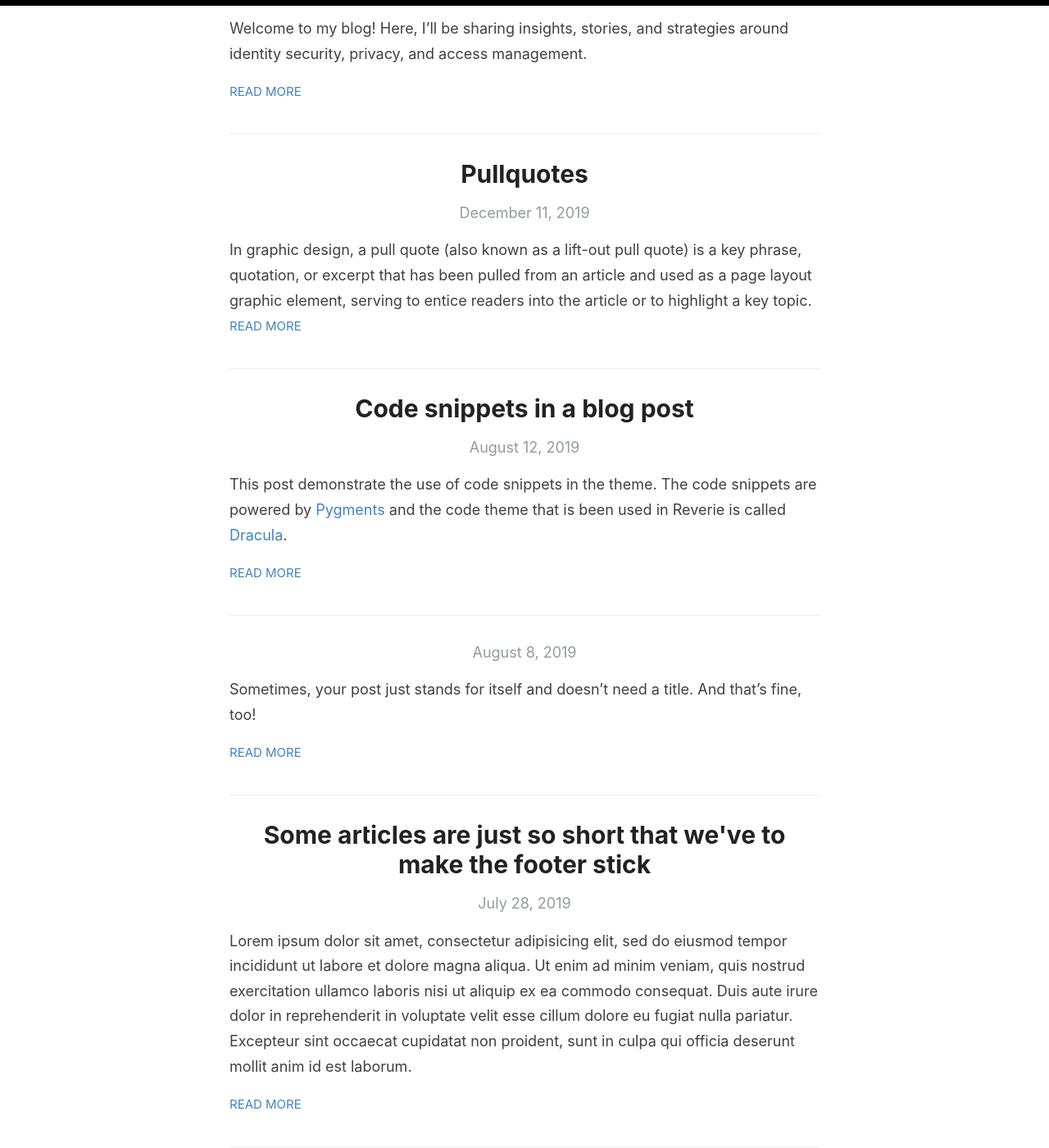
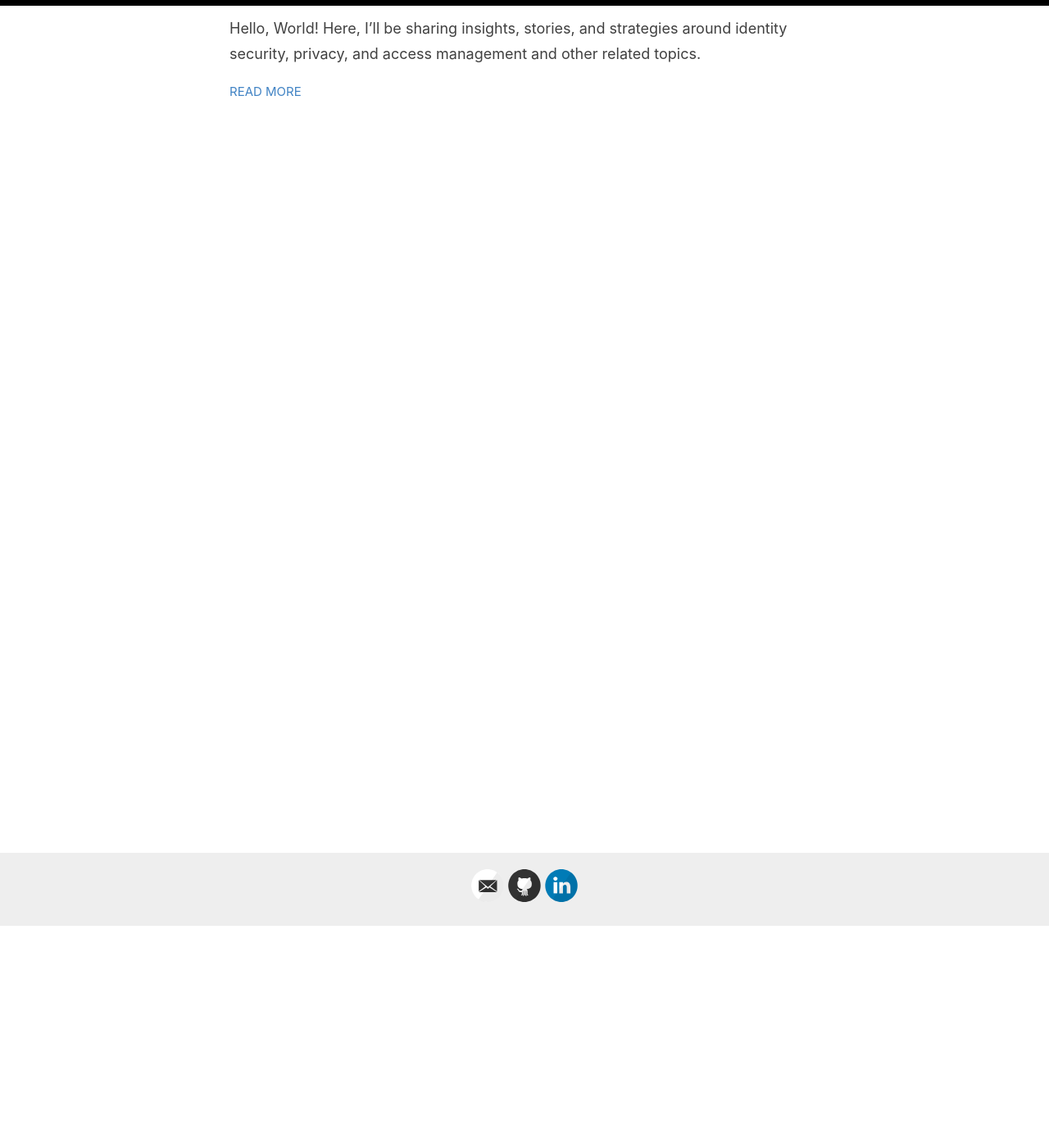
Before and after one commit to IAM-Jah/github.io, a Jekyll site: the page built from index.html, in a window 1280 px wide and 1400 px high, scrolled down 271 px. Shown: the whole window at 82% size. Built offline with Jekyll 4.4.1, drawn with Linux system fonts in a browser that asks for light colours; the list of posts is cut into pages by our own code; some of the changed text lies outside the part shown.

Commit message:
Update config and admin files

````diff
--- a/_config.yml
+++ b/_config.yml
@@ -12,7 +12,7 @@
 description: Exploring the future of identity security, privacy, and access management.
 
 # URL of your avatar or profile pic (you could use your GitHub profile pic)
-avatar: /images/8139570.png
+avatar: /images/profile_LI.png
 
 #
 # Flags below are optional
--- a/_layouts/default.html
+++ b/_layouts/default.html
@@ -28,11 +28,10 @@
             </div>
 
             <nav>
-              <a href="{{ site.baseurl }}/">Home</a>
-              <a href="{{ site.baseurl }}/getting-started">Getting Started</a>
+              <a href="{{ site.baseurl }}/">Blog</a>
               <a href="{{ site.baseurl }}/search">Search</a>
               <a href="{{ site.baseurl }}/about">About</a>
-              <a href="{{ site.baseurl }}/archive">Archive</a>
+              <a href="{{ site.baseurl }}/projects">Projects</a>
             </nav>
           </header>
         </div>
--- a/_pages/about.md
+++ b/_pages/about.md
@@ -3,27 +3,3 @@
 title: About
 permalink: /about/
 ---
-
-[Reverie](https://github.com/amitmerchant1990/reverie) is a Jekyll theme which is simple and opinionated. It's actually a fork of [jekyll-now](https://github.com/barryclark/jekyll-now) with some additional features and personal touches which I've implemented to suit my needs for [my blog](https://www.amitmerchant.com).
-
-This is a plug-and-play Jekyll theme which you can use on GitHub Pages without even setting up a local environment.
-
-## Features
-
-- Command-line free fork-first workflow, using GitHub.com to create, customize and post to your blog
-- Fully responsive and mobile optimized base theme
-- Sass/Coffeescript support using Jekyll 2.0
-- Free hosting on your GitHub Pages user site
-- All the SEO goodies comes in-built
-- Markdown blogging
-- Syntax highlighting using Pygments
-    - [Dracula syntax theme](https://draculatheme.com/) included
-- Disqus commenting
-- Google Analytics integration
-- Fuzzy search across blog posts
-- Pagination of posts works out-of-the-box.
-- Categorize posts out-of-the box
-- RSS Feed
-- In-built sitemap
-
-Learn more about it [here](https://github.com/amitmerchant1990/reverie) on how to get started.
--- a/_pages/getting-started.md
+++ /dev/null
@@ -1,51 +0,0 @@
----
-layout: page
-title: Getting started with Reverie
-permalink: /getting-started/
----
-
-### Step 1) Fork Reverie to your User Repository
-
-Fork [this repository](https://github.com/amitmerchant1990/reverie), then rename the repository to `yourgithubusername.github.io`.
-
-Alternatively, you can use [Use this template](https://github.com/amitmerchant1990/reverie/generate) button if you want to create a repository with a clean commit history which will use Reverie as a template.
-
-Your Jekyll blog will often be viewable immediately at <https://yourgithubusername.github.io> (if it's not, you can often force it to build by completing step 2)
-
-### Step 2) Customize and view your site
-
-Enter your site name, description, avatar and many other options by editing the `_config.yml` file. You can easily turn on Google Analytics tracking, Disqus commenting and social icons here.
-
-Making a change to `_config.yml` (or any file in your repository) will force GitHub Pages to rebuild your site with jekyll. Your rebuilt site will be viewable a few seconds later at <https://yourgithubusername.github.io> - if not, give it ten minutes as GitHub suggests and it'll appear soon.
-
-### Step 3) Publish your first blog post
-
-Create a new file called `/_posts/2019-2-13-Hello-World.md` to publish your first blog post. That's all you need to do to publish your first blog post! This [Markdown Cheatsheet](https://github.com/adam-p/markdown-here/wiki/Markdown-Cheatsheet) might come in handy while writing the posts.
-
-> You can add additional posts in the browser on GitHub.com too! Just hit the <kbd>Create new file</kbd> button in `/_posts/` to create new content. Just make sure to include the [front-matter](http://jekyllrb.com/docs/frontmatter/) block at the top of each new blog post and make sure the post's filename is in this format: year-month-day-title.md
-
-## Using Categories in Reverie
-
-You can categorize your content based on `categories` in Reverie. For this, you just need to add `categories` in front matter like below:
-
-For adding single category:
-
-```md
-categories: JavaScript
-```
-
-For adding multiple categories:
-
-```md
-categories: [PHP, Laravel]
-```
-
-The contegorized content can be shown over this URL: <https://yourgithubusername.github.io/categories/>
-
-## RSS
-
-The generated [RSS feed](https://en.wikipedia.org/wiki/RSS) of your blog can be found at <https://yourgithubusername.github.io/feed>. You can see the example RSS feed over [here](https://www.amitmerchant.com/reverie/feed).
-
-## Sitemap
-
-The generated sitemap of your blog can be found at <https://yourgithubusername.github.io/sitemap>. You can see the example sitemap feed over [here](https://www.amitmerchant.com/reverie/sitemap).
--- a/_pages/search.md
+++ b/_pages/search.md
@@ -5,7 +5,7 @@
 ---
 
 <div id="search-container">
-    <input type="text" id="search-input" placeholder="Search through the blog posts...">
+    <input type="text" id="search-input" placeholder="Search through site content">
     <ul id="results-container"></ul>
 </div>
 
--- a/_posts/2019-08-08-no-title-posts.md
+++ /dev/null
@@ -1,6 +0,0 @@
----
-layout: post
-title: ""
-categories: Miscellaneous
----
-Sometimes, your post just stands for itself and doesn't need a title. And that's fine, too!
--- a/_posts/2019-12-11-pullquotes.md
+++ /dev/null
@@ -1,14 +0,0 @@
----
-layout: post
-title:  Pullquotes
-categories: [HTML,Code]
-excerpt: In graphic design, a pull quote (also known as a lift-out pull quote) is a key phrase, quotation, or excerpt that has been pulled from an article and used as a page layout graphic element, serving to entice readers into the article or to highlight a key topic.
----
-
-In graphic design, a pull quote (also known as a lift-out pull quote) is a key phrase, quotation, or excerpt that has been pulled from an article and used as a page layout graphic element, serving to entice readers into the article or to highlight a key topic. {% include pullquote.html quote="It is typically placed in a larger or distinctive typeface and on the same page." %} Pull quotes are often used in magazine and newspaper articles, annual reports, and brochures, as well as on the web. They can add visual interest to text-heavy pages with few images or illustrations.
-
-Placement of a pull quote on a page may be defined in a publication's or website's style guide. Such a typographic device may or may not be aligned with a column on the page. Some designers, for example, choose not to align the quote. In that case, the quotation cuts into two or more columns, as in the example shown. Because the pull quote invites the reader to read about the highlighted material, the pull quote should appear before the text it cites and, generally, fairly close to it.
-
-Pull quotes need not be a verbatim copy of the text being quoted; depending on a publication's house style, pull quotes may be abbreviated for space or paraphrased for clarity, with or without indication.
-
-A disadvantage of pull quotes as a design element is that they can disrupt the reading process of readers invested in reading the text sequentially by drawing attention to ghost fragments out of context. At the other extreme, when pull quotes are used to break up what would otherwise be a formless wall of text, pull quote can serve as visual landmarks to help the reader maintain a sense of sequence and place.
--- /dev/null
+++ b/_posts/2019-7-27-hello-world.md
@@ -0,0 +1,8 @@
+---
+layout: post
+title: "Welcome to My Blog"
+date: 2025-02-01
+categories: introduction
+---
+
+Hello, World! Here, I’ll be sharing insights, stories, and strategies around identity security, privacy, and access management and other related topics.
--- a/_posts/2019-7-27-super-long-article.md
+++ /dev/null
@@ -1,8 +0,0 @@
----
-layout: post
-title: "Welcome to My Blog"
-date: 2025-02-01
-categories: introduction
----
-
-Welcome to my blog! Here, I’ll be sharing insights, stories, and strategies around identity security, privacy, and access management.
--- a/_posts/2019-7-27-this-post-demonstrates-post-content-styles.md
+++ /dev/null
@@ -1,95 +0,0 @@
----
-layout: post
-title: This post demonstrates post content styles
-categories: Miscellaneous
----
-
-Lorem ipsum dolor sit amet, consectetur adipiscing elit. Fusce bibendum neque eget nunc mattis eu sollicitudin enim tincidunt. Vestibulum lacus tortor, ultricies id dignissim ac, bibendum in velit. Praesent varius interdum vehicula. Aenean risus libero, placerat at vestibulum eget, ultricies eu enim. Praesent nulla tortor, malesuada adipiscing adipiscing sollicitudin, adipiscing eget est.
-
-## Some great heading (h2)
-
-Proin convallis mi ac felis pharetra aliquam. Curabitur dignissim accumsan rutrum. In arcu magna, aliquet vel pretium et, molestie et arcu.
-
-Mauris lobortis nulla et felis ullamcorper bibendum. Phasellus et hendrerit mauris. Proin eget nibh a massa vestibulum pretium. Suspendisse eu nisl a ante aliquet bibendum quis a nunc. Praesent varius interdum vehicula. Aenean risus libero, placerat at vestibulum eget, ultricies eu enim. Praesent nulla tortor, malesuada adipiscing adipiscing sollicitudin, adipiscing eget est.
-
-## Another great heading (h2)
-
-Lorem ipsum dolor sit amet, consectetur adipiscing elit. Fusce bibendum neque eget nunc mattis eu sollicitudin enim tincidunt. Vestibulum lacus tortor, ultricies id dignissim ac, bibendum in velit.
-
-### Some great subheading (h3)
-
-Proin convallis mi ac felis pharetra aliquam. Curabitur dignissim accumsan rutrum. In arcu magna, aliquet vel pretium et, molestie et arcu. Mauris lobortis nulla et felis ullamcorper bibendum.
-
-Phasellus et hendrerit mauris. Proin eget nibh a massa vestibulum pretium. Suspendisse eu nisl a ante aliquet bibendum quis a nunc.
-
-### Some great subheading (h3)
-
-Praesent varius interdum vehicula. Aenean risus libero, placerat at vestibulum eget, ultricies eu enim. Praesent nulla tortor, malesuada adipiscing adipiscing sollicitudin, adipiscing eget est.
-
-> This quote will change your life. It will reveal the secrets of the universe, and all the wonders of humanity. Don't misuse it.
-
-Lorem ipsum dolor sit amet, consectetur adipiscing elit. Fusce bibendum neque eget nunc mattis eu sollicitudin enim tincidunt.
-
-### Some great subheading (h3)
-
-Vestibulum lacus tortor, ultricies id dignissim ac, bibendum in velit. Proin convallis mi ac felis pharetra aliquam. Curabitur dignissim accumsan rutrum.
-
-```html
-<html>
-  <head>
-  </head>
-  <body>
-    <p>Hello, World!</p>
-  </body>
-</html>
-```
-
-
-In arcu magna, aliquet vel pretium et, molestie et arcu. Mauris lobortis nulla et felis ullamcorper bibendum. Phasellus et hendrerit mauris.
-
-#### You might want a sub-subheading (h4)
-
-In arcu magna, aliquet vel pretium et, molestie et arcu. Mauris lobortis nulla et felis ullamcorper bibendum. Phasellus et hendrerit mauris.
-
-In arcu magna, aliquet vel pretium et, molestie et arcu. Mauris lobortis nulla et felis ullamcorper bibendum. Phasellus et hendrerit mauris.
-
-#### But it's probably overkill (h4)
-
-In arcu magna, aliquet vel pretium et, molestie et arcu. Mauris lobortis nulla et felis ullamcorper bibendum. Phasellus et hendrerit mauris.
-
-### Oh hai, an unordered list!!
-
-In arcu magna, aliquet vel pretium et, molestie et arcu. Mauris lobortis nulla et felis ullamcorper bibendum. Phasellus et hendrerit mauris.
-
-- First item, yo
-- Second item, dawg
-- Third item, what what?!
-- Fourth item, fo sheezy my neezy
-
-### Oh hai, an ordered list!!
-
-In arcu magna, aliquet vel pretium et, molestie et arcu. Mauris lobortis nulla et felis ullamcorper bibendum. Phasellus et hendrerit mauris.
-
-1. First item, yo
-2. Second item, dawg
-3. Third item, what what?!
-4. Fourth item, fo sheezy my neezy
-
-
-
-## Headings are cool! (h2)
-
-Proin eget nibh a massa vestibulum pretium. Suspendisse eu nisl a ante aliquet bibendum quis a nunc. Praesent varius interdum vehicula. Aenean risus libero, placerat at vestibulum eget, ultricies eu enim. Praesent nulla tortor, malesuada adipiscing adipiscing sollicitudin, adipiscing eget est.
-
-Praesent nulla tortor, malesuada adipiscing adipiscing sollicitudin, adipiscing eget est.
-
-Proin eget nibh a massa vestibulum pretium. Suspendisse eu nisl a ante aliquet bibendum quis a nunc.
-
-### Tables
-
-|Title 1               | Title 2               | Title 3               | Title 4              |
-|--------------------- | --------------------- | --------------------- | ---------------------|
-|lorem                 | lorem ipsum           | lorem ipsum dolor     | lorem ipsum dolor sit|
-|lorem ipsum dolor sit | lorem ipsum dolor sit | lorem ipsum dolor sit | lorem ipsum dolor sit|
-|lorem ipsum dolor sit | lorem ipsum dolor sit | lorem ipsum dolor sit | lorem ipsum dolor sit|
-|lorem ipsum dolor sit | lorem ipsum dolor sit | lorem ipsum dolor sit | lorem ipsum dolor sit|
--- a/_posts/2019-7-28-super-short-article.md
+++ /dev/null
@@ -1,7 +0,0 @@
----
-layout: post
-title: Some articles are just so short that we've to make the footer stick
-categories: Miscellaneous
----
-
-Lorem ipsum dolor sit amet, consectetur adipisicing elit, sed do eiusmod tempor incididunt ut labore et dolore magna aliqua. Ut enim ad minim veniam, quis nostrud exercitation ullamco laboris nisi ut aliquip ex ea commodo consequat. Duis aute irure dolor in reprehenderit in voluptate velit esse cillum dolore eu fugiat nulla pariatur. Excepteur sint occaecat cupidatat non proident, sunt in culpa qui officia deserunt mollit anim id est laborum.
--- a/_posts/2019-8-12-code-snippets.md
+++ /dev/null
@@ -1,42 +0,0 @@
----
-layout: post
-title:  Code snippets in a blog post
-categories: [HTML,Code]
----
-
-This post demonstrate the use of code snippets in the theme. The code snippets are powered by [Pygments](http://pygments.org/) and the code theme that is been used in Reverie is called [Dracula](https://draculatheme.com/).
-
-This is a raw snippet:
-
-```
-hello world
-123
-This is a text snippet
-```
-
-This is a PHP snippet:
-
-```php
-<?php
-    echo 'Hello, World!';
-?>
-```
-
-This is a JavaScript snippet:
-
-```js
-const add = (a, b) => a + b
-const minus = (a, b) => a - b
-
-console.log(add(100,200))  // 300
-console.log(minus(100,200))  // -100
-```
-
-This is a Python snippet:
-
-```python
-def say_hello():
-    print("hello world!")
-
-say_hello()   // "hello world!"
-```
````
Also changed, not shown: _pages/projects.md (added, +5 -0 lines), README.md, images/profile_GH.png (renamed from images/8139570.png), images/profile_LI.jpg (added), images/reverie-text.png (deleted), images/reverie.png (deleted), 1 other file.
